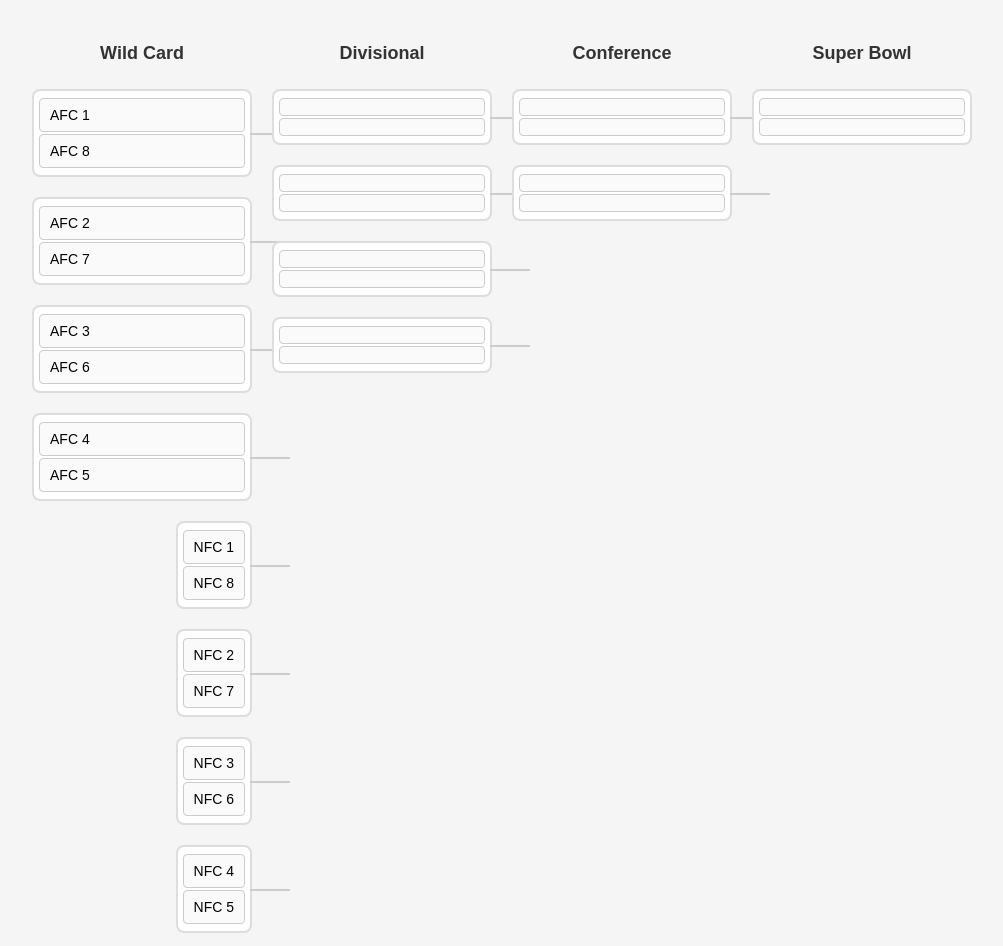
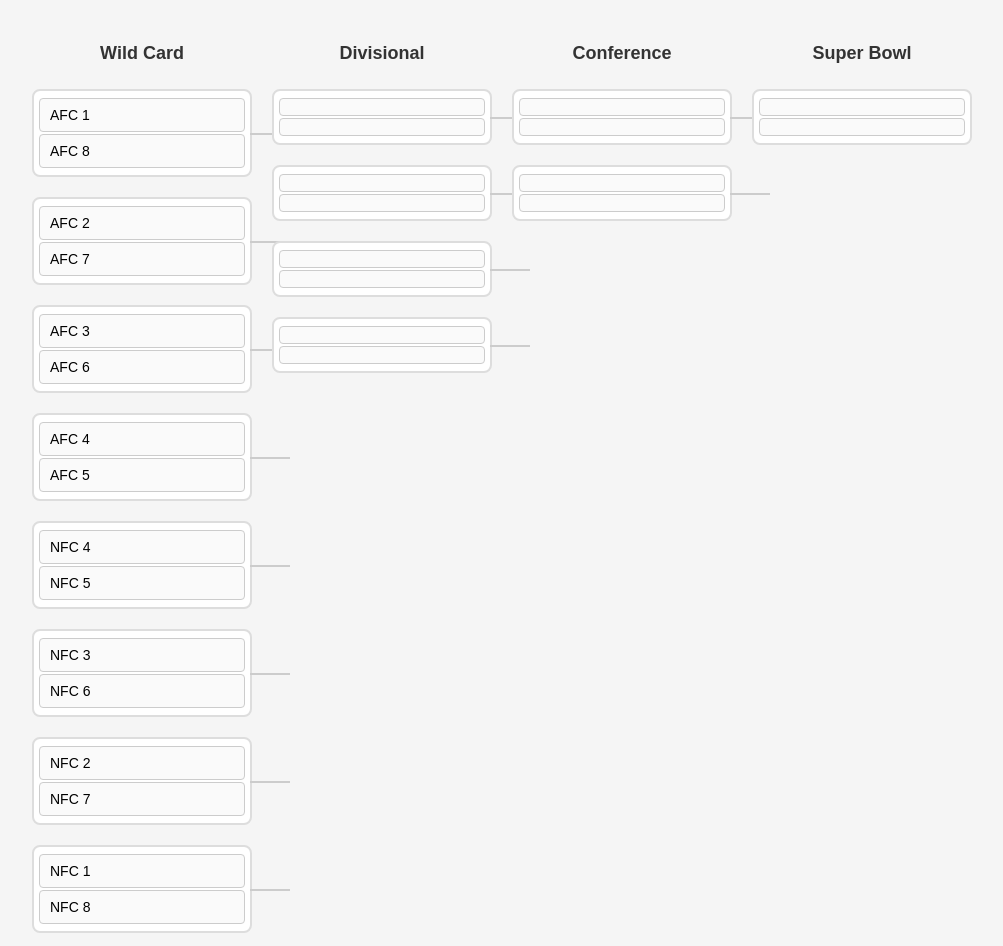
Before and after one commit to JoshuaSalter/nfl-playoff-bracket, a plain HTML site: page index.html in a window 1280 px wide. Shown: the whole page, without its empty margins (138-1141 px from the left). Drawn offline with Linux system fonts and the light colour scheme.

Commit message:
Update index.html

```diff
--- a/index.html
+++ b/index.html
@@ -9,41 +9,37 @@
 <body>
 
 <div id="bracket">
-  <!-- ===== Round 1: Wild Card ===== -->
+  <!-- Round 1: Wild Card -->
   <div class="round round-1">
     <h2>Wild Card</h2>
-    <div class="sub-round afc">
-      <div class="matchup" data-game="AFC1"><div class="team" data-team="AFC1">AFC 1</div><div class="team" data-team="AFC8">AFC 8</div></div>
-      <div class="matchup" data-game="AFC2"><div class="team" data-team="AFC2">AFC 2</div><div class="team" data-team="AFC7">AFC 7</div></div>
-      <div class="matchup" data-game="AFC3"><div class="team" data-team="AFC3">AFC 3</div><div class="team" data-team="AFC6">AFC 6</div></div>
-      <div class="matchup" data-game="AFC4"><div class="team" data-team="AFC4">AFC 4</div><div class="team" data-team="AFC5">AFC 5</div></div>
-    </div>
+    <div class="matchup" data-game="AFC1"><div class="team" data-team="AFC1">AFC 1</div><div class="team" data-team="AFC8">AFC 8</div></div>
+    <div class="matchup" data-game="AFC2"><div class="team" data-team="AFC2">AFC 2</div><div class="team" data-team="AFC7">AFC 7</div></div>
+    <div class="matchup" data-game="AFC3"><div class="team" data-team="AFC3">AFC 3</div><div class="team" data-team="AFC6">AFC 6</div></div>
+    <div class="matchup" data-game="AFC4"><div class="team" data-team="AFC4">AFC 4</div><div class="team" data-team="AFC5">AFC 5</div></div>
 
-    <div class="sub-round nfc">
-      <div class="matchup" data-game="NFC1"><div class="team" data-team="NFC1">NFC 1</div><div class="team" data-team="NFC8">NFC 8</div></div>
-      <div class="matchup" data-game="NFC2"><div class="team" data-team="NFC2">NFC 2</div><div class="team" data-team="NFC7">NFC 7</div></div>
-      <div class="matchup" data-game="NFC3"><div class="team" data-team="NFC3">NFC 3</div><div class="team" data-team="NFC6">NFC 6</div></div>
-      <div class="matchup" data-game="NFC4"><div class="team" data-team="NFC4">NFC 4</div><div class="team" data-team="NFC5">NFC 5</div></div>
-    </div>
+    <div class="matchup" data-game="NFC4"><div class="team" data-team="NFC4">NFC 4</div><div class="team" data-team="NFC5">NFC 5</div></div>
+    <div class="matchup" data-game="NFC3"><div class="team" data-team="NFC3">NFC 3</div><div class="team" data-team="NFC6">NFC 6</div></div>
+    <div class="matchup" data-game="NFC2"><div class="team" data-team="NFC2">NFC 2</div><div class="team" data-team="NFC7">NFC 7</div></div>
+    <div class="matchup" data-game="NFC1"><div class="team" data-team="NFC1">NFC 1</div><div class="team" data-team="NFC8">NFC 8</div></div>
   </div>
 
-  <!-- ===== Round 2: Divisional ===== -->
+  <!-- Round 2: Divisional -->
   <div class="round round-2">
     <h2>Divisional</h2>
     <div class="matchup" data-game="AFC-D1"><div class="team"></div><div class="team"></div></div>
     <div class="matchup" data-game="AFC-D2"><div class="team"></div><div class="team"></div></div>
+    <div class="matchup" data-game="NFC-D2"><div class="team"></div><div class="team"></div></div>
     <div class="matchup" data-game="NFC-D1"><div class="team"></div><div class="team"></div></div>
-    <div class="matchup" data-game="NFC-D2"><div class="team"></div><div class="team"></div></div>
   </div>
 
-  <!-- ===== Round 3: Conference ===== -->
+  <!-- Round 3: Conference -->
   <div class="round round-3">
     <h2>Conference</h2>
     <div class="matchup" data-game="AFC-Conf"><div class="team"></div><div class="team"></div></div>
     <div class="matchup" data-game="NFC-Conf"><div class="team"></div><div class="team"></div></div>
   </div>
 
-  <!-- ===== Round 4: Super Bowl ===== -->
+  <!-- Round 4: Super Bowl -->
   <div class="round round-4">
     <h2>Super Bowl</h2>
     <div class="matchup" data-game="SB"><div class="team"></div><div class="team"></div></div>
```
